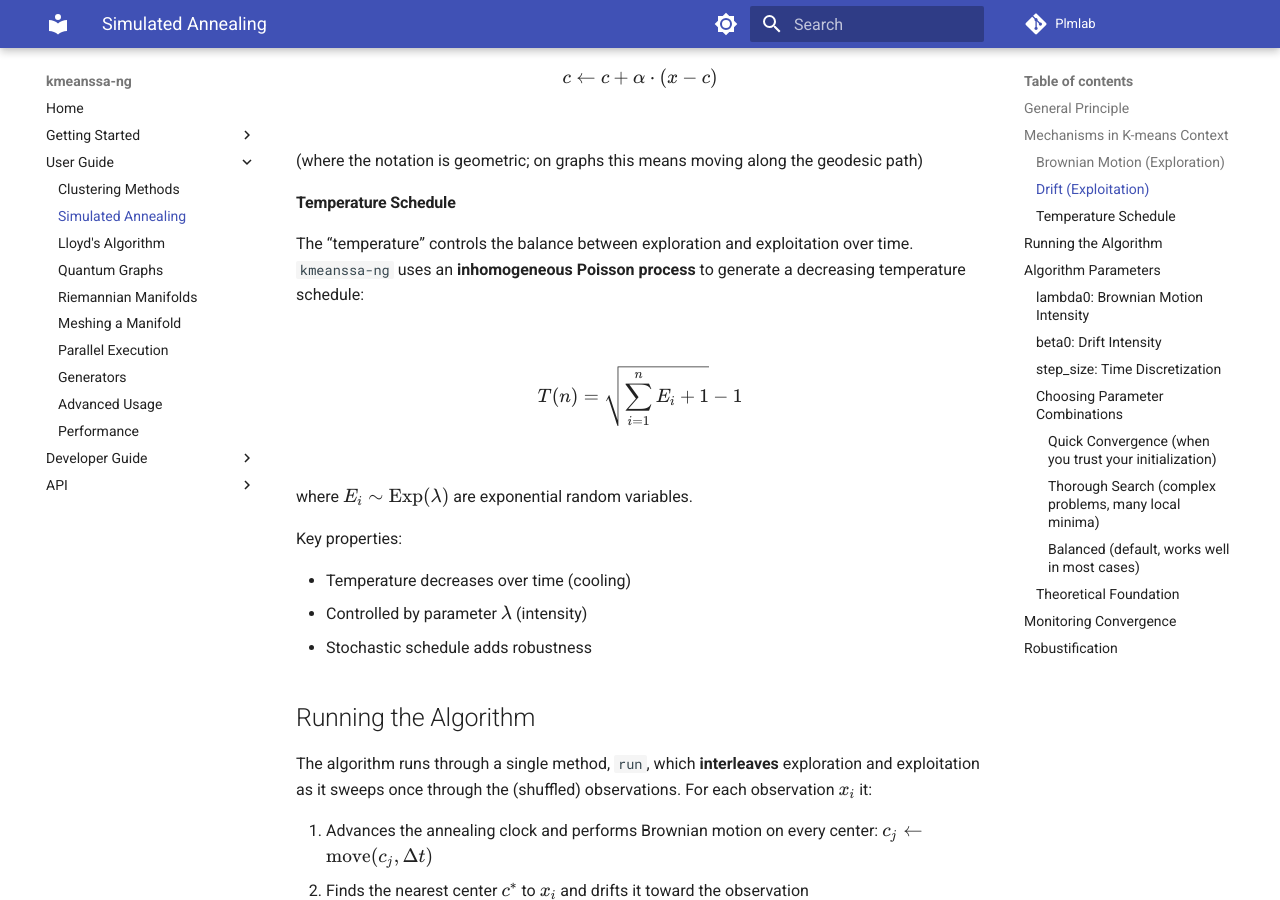
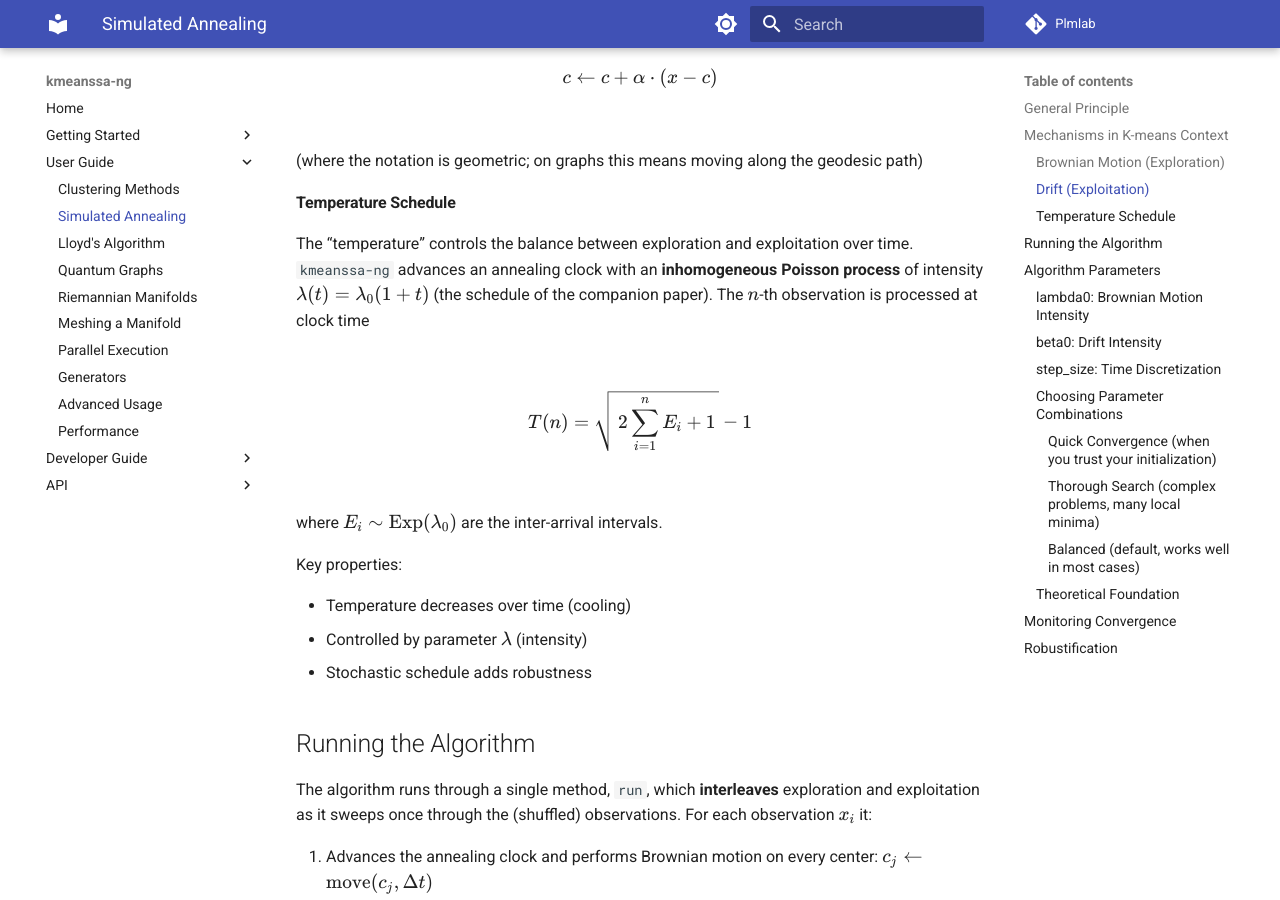
Before and after one commit to klutchnikoff/kmeanssa-ng, an MkDocs documentation site: the page built from docs/simulated-annealing.md, in a window 1280 px wide and 900 px high, scrolled down 1249 px. Built offline with MkDocs 1.6.1 and Material for MkDocs 9.7.7, drawn with Linux system fonts in a browser that asks for light colours; some of the changed text lies outside the part shown.

Commit message:
docs: fix stale temperature formula and quickstart comments
- simulated-annealing.qmd showed the pre-fix temperature schedule
  T(n) = sqrt(sum E_i + 1) - 1, missing the factor 2 corrected in the
  code (the paper's intensity lambda(t) = lambda0 (1 + t) inverts to
  sqrt(2 sum E_i + 1) - 1). Formula and surrounding text updated.
- quickstart.qmd described lambda0 as 'higher = slower cooling', which is
  backwards (higher lambda0 = faster arrivals = shorter horizon = less
  exploration), and claimed the robustification returns 'node IDs' (it
  returns Centers located on nodes). Fixed the comments, seeded the
  sampling, and simplified the run() call to use the default
  KMeansPlusPlus initialisation (keeping MostFrequentNode, which is
  intentional for the node-based visualisation that follows).

Co-Authored-By: Claude Opus 4.8 <noreply@anthropic.com>

````diff
--- a/docs-src/simulated-annealing.qmd
+++ b/docs-src/simulated-annealing.qmd
@@ -50,11 +50,11 @@ $$
 
 #### Temperature Schedule
 
-The "temperature" controls the balance between exploration and exploitation over time. `kmeanssa-ng` uses an **inhomogeneous Poisson process** to generate a decreasing temperature schedule:
+The "temperature" controls the balance between exploration and exploitation over time. `kmeanssa-ng` advances an annealing clock with an **inhomogeneous Poisson process** of intensity $\lambda(t) = \lambda_0 (1 + t)$ (the schedule of the companion paper). The $n$-th observation is processed at clock time
 
-$$ T(n) = \sqrt{\sum_{i=1}^{n} E_i + 1} - 1 $$
+$$ T(n) = \sqrt{\,2\sum_{i=1}^{n} E_i + 1\,} - 1 $$
 
-where $E_i \sim \text{Exp}(\lambda)$ are exponential random variables.
+where $E_i \sim \text{Exp}(\lambda_0)$ are the inter-arrival intervals.
 
 Key properties:
 
--- a/docs/simulated-annealing.md
+++ b/docs/simulated-annealing.md
@@ -62,12 +62,14 @@ geodesic path)
 #### Temperature Schedule
 
 The “temperature” controls the balance between exploration and
-exploitation over time. `kmeanssa-ng` uses an **inhomogeneous Poisson
-process** to generate a decreasing temperature schedule:
+exploitation over time. `kmeanssa-ng` advances an annealing clock with
+an **inhomogeneous Poisson process** of intensity
+$\lambda(t) = \lambda_0 (1 + t)$ (the schedule of the companion paper).
+The $n$-th observation is processed at clock time
 
-$$ T(n) = \sqrt{\sum_{i=1}^{n} E_i + 1} - 1 $$
+$$ T(n) = \sqrt{\,2\sum_{i=1}^{n} E_i + 1\,} - 1 $$
 
-where $E_i \sim \text{Exp}(\lambda)$ are exponential random variables.
+where $E_i \sim \text{Exp}(\lambda_0)$ are the inter-arrival intervals.
 
 Key properties:
 
@@ -254,7 +256,7 @@ history = sa.energy_history          # energy after each observation
 print(f"recorded {len(history)} energies; lowest reached = {history.min():.3f}")
 ```
 
-    recorded 151 energies; lowest reached = 0.837
+    recorded 151 energies; lowest reached = 1.224
 
 Recording does not affect the result and is off by default, so the
 energy is only recomputed when you ask for it.
````
Also changed, not shown: docs-src/quickstart.qmd (+10 -12 lines), docs/quickstart.md (+17 -16 lines).
